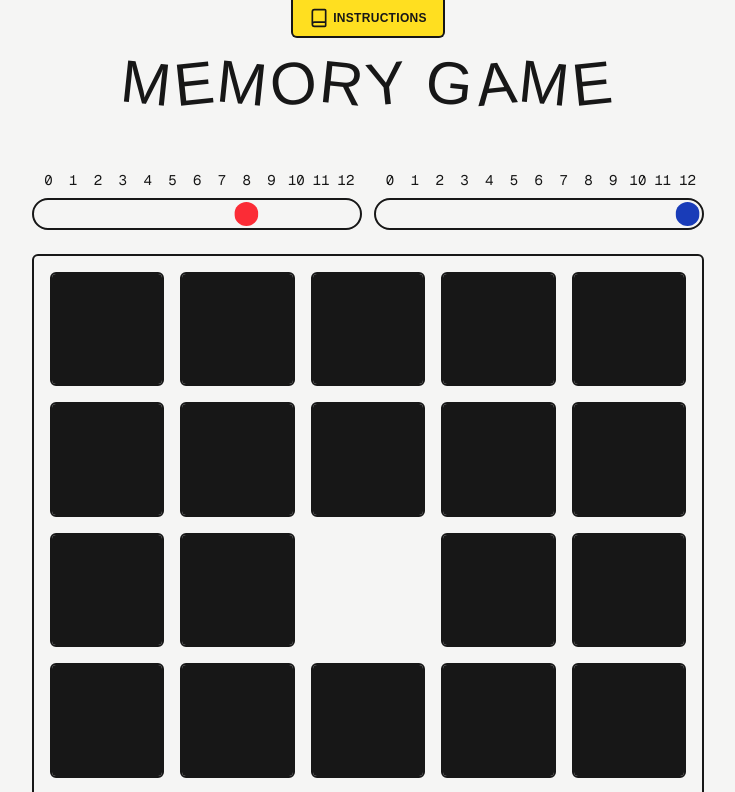
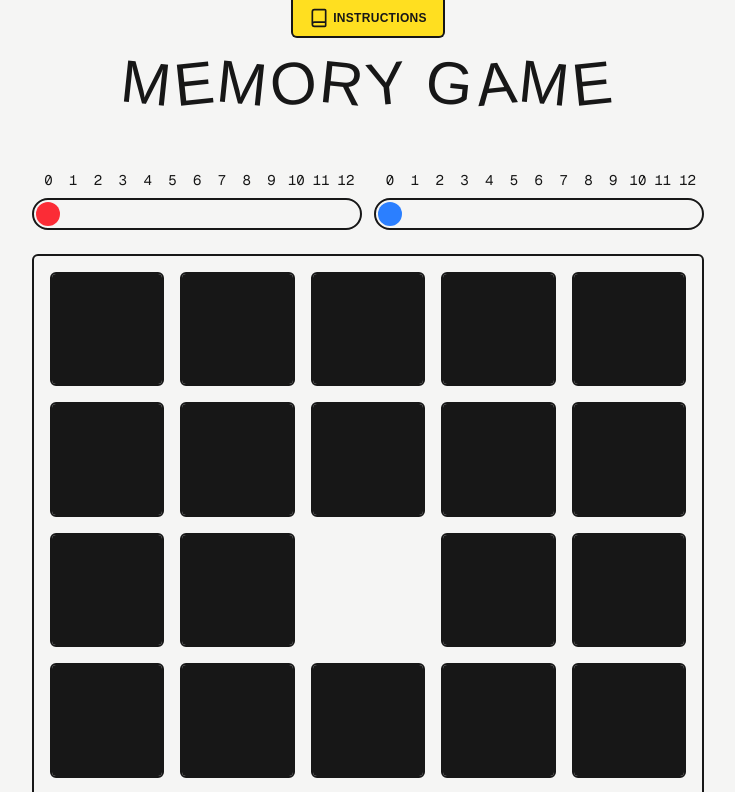
Before and after one commit to blairmcclenny/memory-game-react, a Next.js app: page / in a window 1280 px wide. Shown: the top 792 px of the page, without its empty margins (272-1007 px from the left). Built offline with nearby package versions, Linux system fonts and the light colour scheme; a web font is replaced by a local one.

Commit message:
add scoring

```diff
--- a/app/memory-game/Score.tsx
+++ b/app/memory-game/Score.tsx
@@ -1,9 +1,9 @@
 function Player({
-  score = 0,
+  score,
   color,
 }: {
   score: number
-  color: "fill-red-500" | "fill-blue-800"
+  color: "fill-red-500" | "fill-blue-500"
 }) {
   const position = (100 / 13) * score
 
@@ -34,11 +34,11 @@ function Player({
   )
 }
 
-export default function Score() {
+export default function Score({ playerOneScore = 0, playerTwoScore = 0 }) {
   return (
     <div className="flex flex-col md:flex-row justify-between items-center font-mono mb-6">
-      <Player score={8} color="fill-red-500" />
-      <Player score={12} color="fill-blue-800" />
+      <Player score={playerOneScore} color="fill-red-500" />
+      <Player score={playerTwoScore} color="fill-blue-500" />
     </div>
   )
 }
--- a/app/memory-game/index.tsx
+++ b/app/memory-game/index.tsx
@@ -11,10 +11,13 @@ export default function MemoryGame() {
   const [tiles, setTiles] = useState<TileData[] | []>([])
   const [isPaused, setIsPaused] = useState(false)
   const [gameOver, setGameOver] = useState(false)
+  const [score, setScore] = useState([0, 0])
+  const [activePlayer, setActivePlayer] = useState(0)
 
   const reset = () => {
     setTiles(generateTiles())
     setGameOver(false)
+    setScore([0, 0])
   }
 
   const handleTileClick = (tileIdx: number) => {
@@ -36,12 +39,18 @@ export default function MemoryGame() {
             : { ...tile, isOpen: false }
         )
       )
+      setScore((prevScore) => {
+        const updatedScore = [...prevScore]
+        updatedScore[activePlayer] += 1
+        return updatedScore
+      })
     } else {
       setIsPaused(true)
       setTimeout(() => {
         setTiles((prevTiles) =>
           prevTiles.map((tile) => ({ ...tile, isOpen: false }))
         )
+        setActivePlayer((prevActivePlayer) => (prevActivePlayer === 0 ? 1 : 0))
         setIsPaused(false)
       }, 1000)
     }
@@ -63,7 +72,7 @@ export default function MemoryGame() {
 
   return (
     <div className="max-w-2xl mx-auto">
-      <Score />
+      <Score playerOneScore={score[0]} playerTwoScore={score[1]} />
       <div
         className={`${
           isPaused && "pointer-events-none"
```
